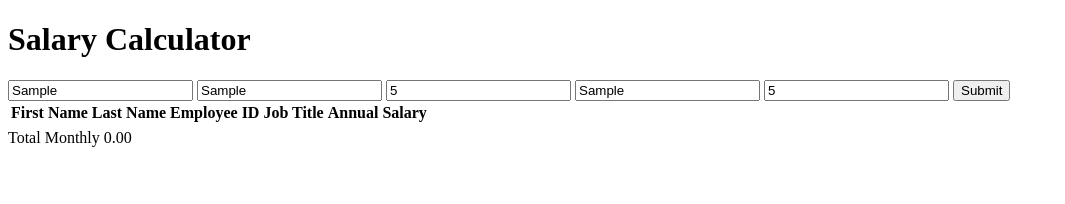
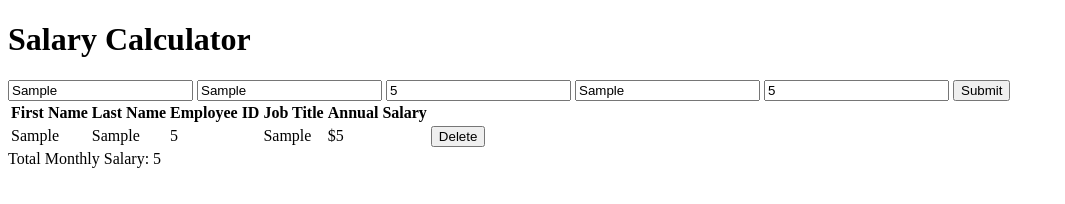
Before and after one commit to courtneyoverby/jQuery-Salary-Calculator, a plain HTML site: page jquery salary calculator/index.html in a window 1280 px wide. Both pictures are taken after typing "Sample", "Sample", "5", "Sample", "5" into the empty fields and a click on the button "Submit". Shown: the whole page, without its empty margins (0-1065 px from the left). Drawn offline with Linux system fonts and the light colour scheme.

Commit message:
deleting items from arrray

```diff
--- a/jquery salary calculator/client.js
+++ b/jquery salary calculator/client.js
@@ -6,6 +6,18 @@ $(document).ready(init);
 
 function init() {
   $(".js-employee-stats").on("submit", submitEmployeeInfo);
+  $(".js-table-body").on("click", ".js-btn-delete", deleteEmployeeInfo);
+}
+
+function deleteEmployeeInfo() {
+  console.log(this);
+  $(this)
+    .parent()
+    .parent()
+    .remove();
+  const infoIndex = $(this).data("index");
+
+  information.splice(infoIndex, 1);
 }
 
 function submitEmployeeInfo(event) {
@@ -17,9 +29,32 @@ function submitEmployeeInfo(event) {
     lastName: $(`.js-employee-LN`).val(),
     ID: $(`.js-employee-ID`).val(),
     jobTitle: $(`.js-employee-title`).val(),
-    annSalary: $(`.js-employee-salary`).val()
+    annSalary: parseFloat($(`.js-employee-salary`).val())
   };
 
   information.push(employeeInfo);
   console.log(information);
+  render();
 }
+
+function render() {
+  $(".js-table-body").empty();
+  let totalSalary = 0;
+  for (let i = 0; i < information.length; i++) {
+    const employeeinformation = information[i];
+    totalSalary = totalSalary + employeeinformation.annSalary;
+
+    $(".js-table-body").append(`
+        <tr>
+        <td>${employeeinformation.firstName}</td>
+        <td>${employeeinformation.lastName}</td>
+        <td>${employeeinformation.ID}</td>
+        <td>${employeeinformation.jobTitle}</td>
+        <td>$${employeeinformation.annSalary}</td>
+        <td><button class="js-btn-delete" data-index='${i}'>Delete</button></td>
+        </tr>
+        `);
+  }
+
+  $(".js-total-salary").text(totalSalary);
+}
--- a/jquery salary calculator/index.html
+++ b/jquery salary calculator/index.html
@@ -70,10 +70,11 @@
           <td></td>
           <td></td>
           <td></td>
+          <td><button class="js-btn-delete">Delete</button></td>
         </tr>
       </tbody>
     </table>
 
-    <div>Total Monthly <span class="js-total-salary">0.00</span></div>
+    <div>Total Monthly Salary: <span class="js-total-salary">0.00</span></div>
   </body>
 </html>
```
